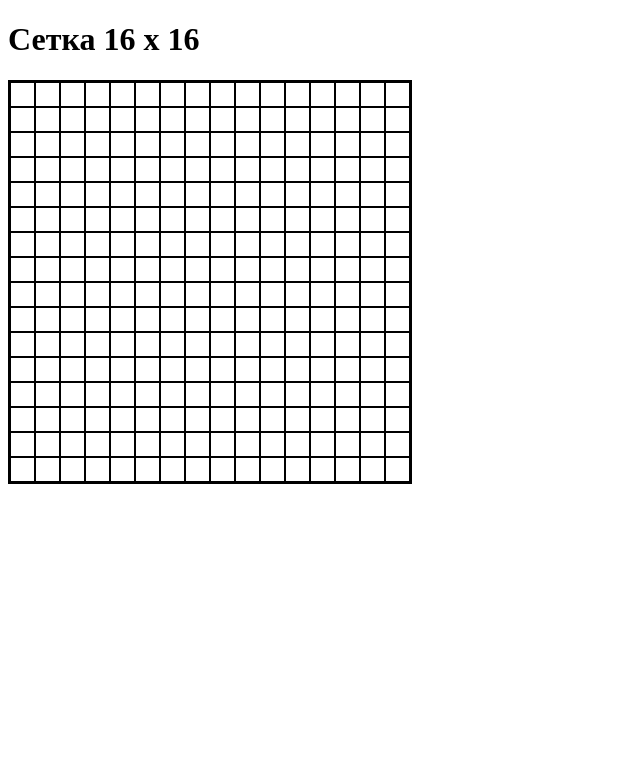
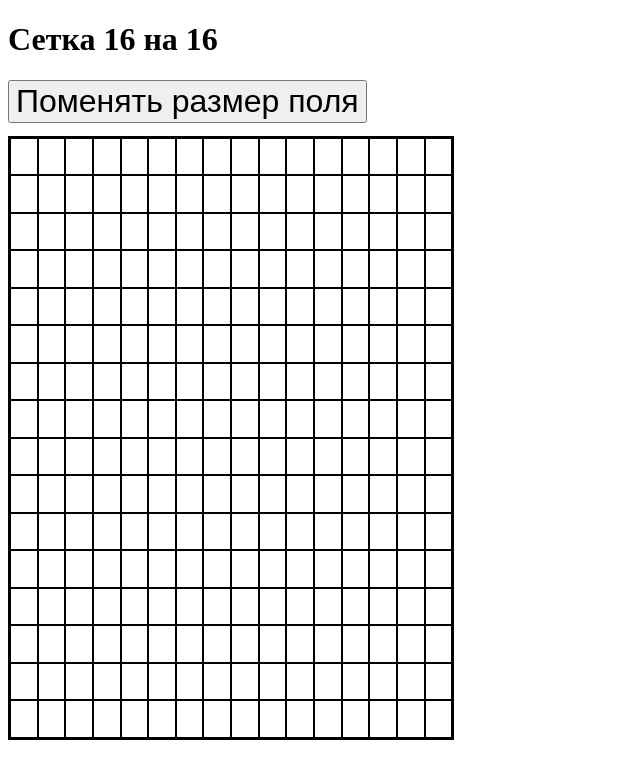
Before and after one commit to Kotovar/etch-a-Sketch, a plain HTML site: page index.html in a window 1280 px wide. Shown: the whole page, without its empty margins (0-640 px from the left). Drawn offline with Linux system fonts and the light colour scheme.

Commit message:
add listeners, add choice grid button

```diff
--- a/index.html
+++ b/index.html
@@ -8,7 +8,8 @@
     <link rel="stylesheet" href="style.css" />
   </head>
   <body>
-    <h1>Сетка 16 х 16</h1>
+    <h1 id="header">Сетка 16 х 16</h1>
+    <button id="reset">Поменять размер поля</button>
     <div id="container"></div>
     <script src="script.js"></script>
   </body>
--- a/script.js
+++ b/script.js
@@ -1,31 +1,49 @@
-//создание сетки 16 х 16
 let container = document.getElementById("container");
 container.style.display = "grid";
-container.style.gridTemplateColumns = "repeat(16, 25px)";
-container.style.gridTemplateRows = "repeat(16, 25px)";
 
-for (let i = 0; i < 256; i++) {
-  let cell = document.createElement("div");
+//функция для создания сетки по аргументу
+function create(number) {
+  let header = document.getElementById("header");
+  header.textContent = `Сетка ${number} на ${number}`;
+  container.style.gridTemplateColumns = "repeat(" + number + ", auto)";
+  container.style.gridTemplateRows = "repeat(" + number + ", auto)";
 
-  cell.style.width = "auto";
-  cell.style.height = "auto";
+  for (let i = 0; i < number * number; i++) {
+    let cell = document.createElement("div");
 
-  container.appendChild(cell);
-  cell.classList.add("cell");
+    cell.style.width = "auto";
+    cell.style.height = "auto";
+
+    container.appendChild(cell);
+    cell.classList.add("cell");
+    // listener();
+  }
 }
+
+create(16); //стартовая сетка
 
 //создание эффекта зависания мыши
 
-let cell = document.getElementsByClassName("cell");
+container.addEventListener("mouseover", function (e) {
+  if (e.target.classList.contains("cell")) {
+    e.target.style.backgroundColor = "red";
+  }
+});
 
-for (let i = 0; i < cell.length; i++) {
-  cell[i].addEventListener("mouseover", function () {
-    cell[i].style.backgroundColor = "red";
-  });
-}
+// container.addEventListener("mouseout", function (e) {
+//   if (e.target.classList.contains("cell")) {
+//     e.target.style.backgroundColor = "white";
+//   }
+// });
 
-for (let i = 0; i < cell.length; i++) {
-  cell[i].addEventListener("mouseout", function () {
-    cell[i].style.backgroundColor = "white";
-  });
-}
+// настройка смены размера поля
+let button = document.getElementById("reset");
+button.addEventListener("click", function () {
+  let choice = prompt("Какой размер?");
+  if (choice >= 2 && choice <= 100) {
+    container.replaceChildren();
+    create(choice);
+  } else {
+    alert("Так нельзя");
+  }
+});
--- a/style.css
+++ b/style.css
@@ -1,9 +1,14 @@
 #container {
   border: 2px solid black;
-  height: 400px;
-  width: 400px;
+  height: 75vh;
+  width: 35%;
 }
 
 div {
   border: 1px solid black;
 }
+
+#reset {
+  margin-bottom: 1%;
+  font-size: 2rem;
+}
```
